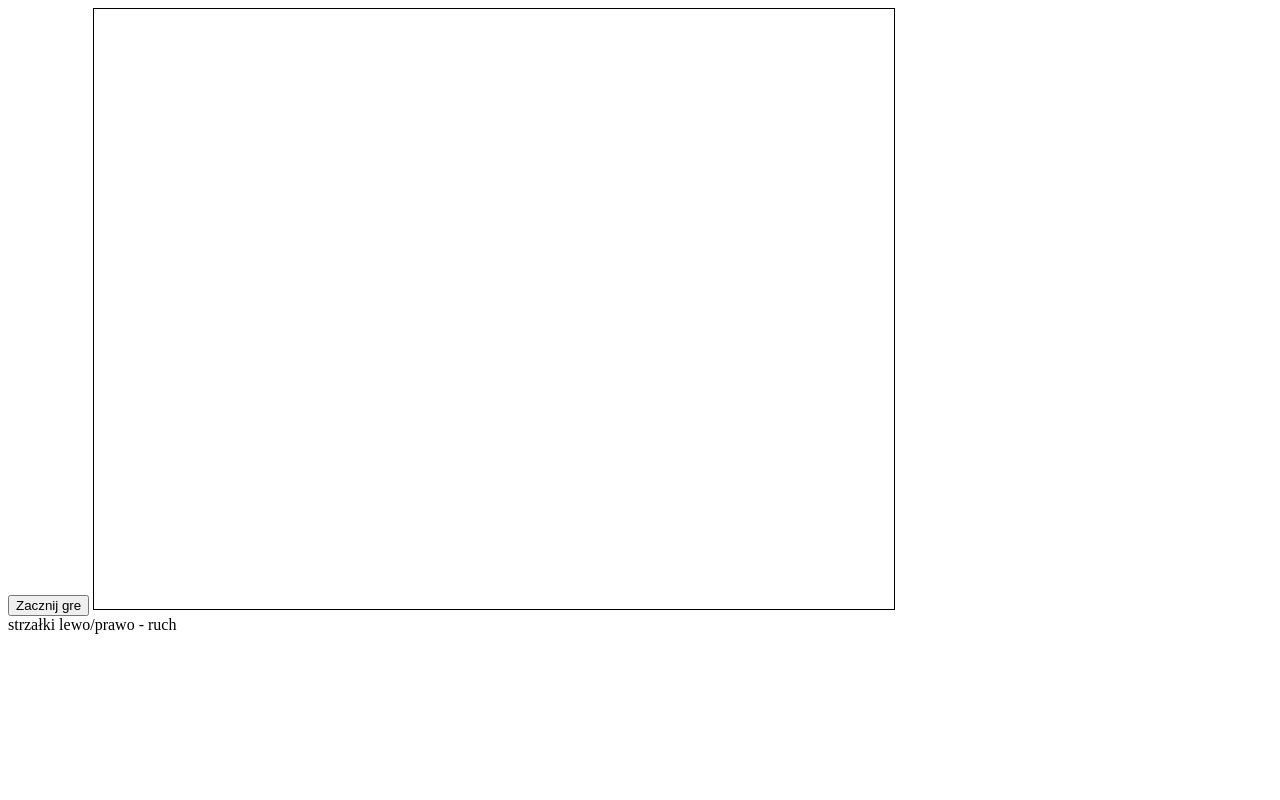
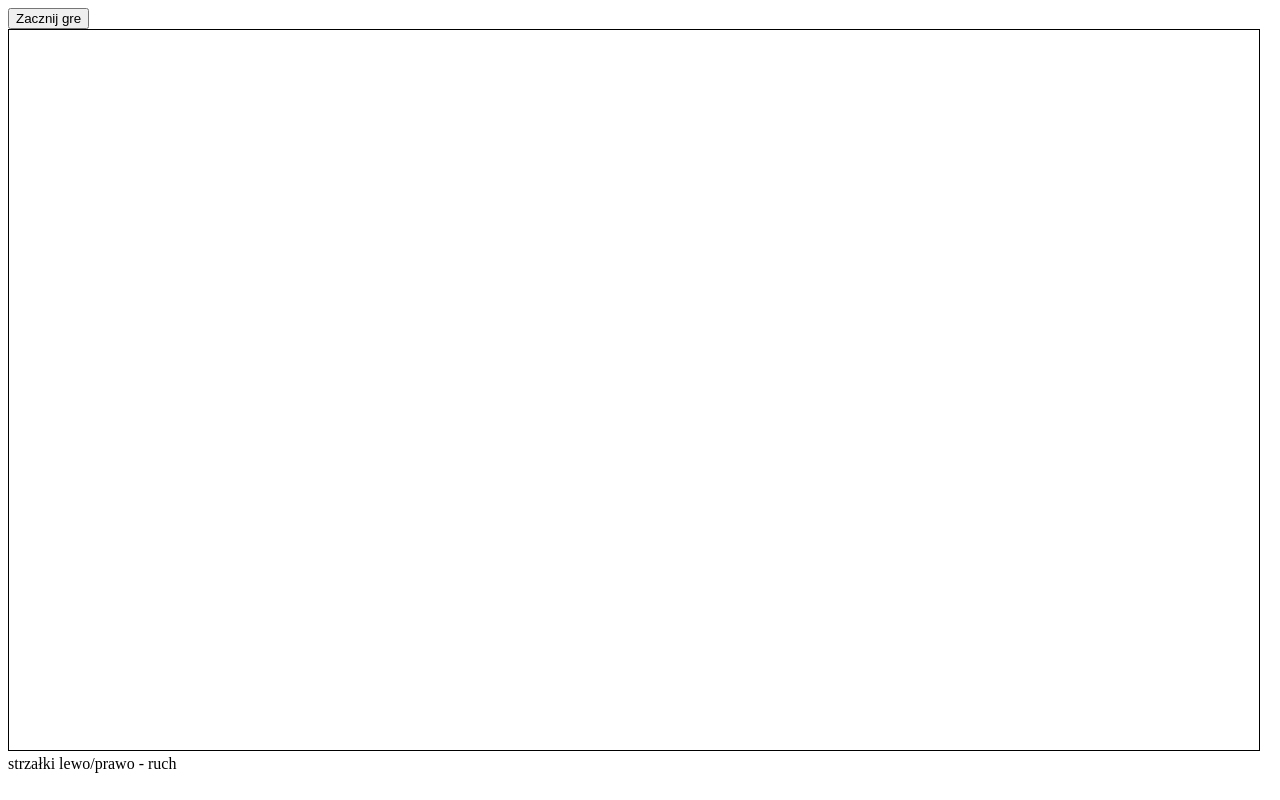
Before and after one commit to bopke/ProgramowanieUrzadzenMobilnych, a plain HTML site: page arcanoid/index.html in a window 1280 px wide. Drawn offline with Linux system fonts and the light colour scheme.

Commit message:
Add canvas resizing

```diff
--- a/arcanoid/index.html
+++ b/arcanoid/index.html
@@ -14,18 +14,20 @@
 </head>
 <body>
 <button id="request">Zacznij gre</button>
-<canvas id="canvas" width="800" height="600" style="border:1px solid #000000"></canvas>
+<canvas id="canvas" width="800" style="height: 90%;border:1px solid #000000"></canvas>
 <div>
     strzałki lewo/prawo - ruch
 </div>
 <script>
     const canvas = document.getElementById('canvas');
+    canvas.height = innerHeight - 80;
+    canvas.width = innerWidth - 30;
     const ctx = canvas.getContext('2d');
 
     const rowCount = 5;
     const columnCount = 10;
     const blockHeight = 25;
-    const blockWidth = 70;
+    const blockWidth = canvas.width / 10 - 6;
 
     const ballRadius = 7;
     let ballX = 300;
@@ -35,7 +37,7 @@
     let ballAngle = 0;
 
     let playerX = 300;
-    const playerY = 580;
+    const playerY = canvas.height - 20;
     const playerWidth = 60;
     const playerHeight = 10;
     const playerSpeed = 5;
```
